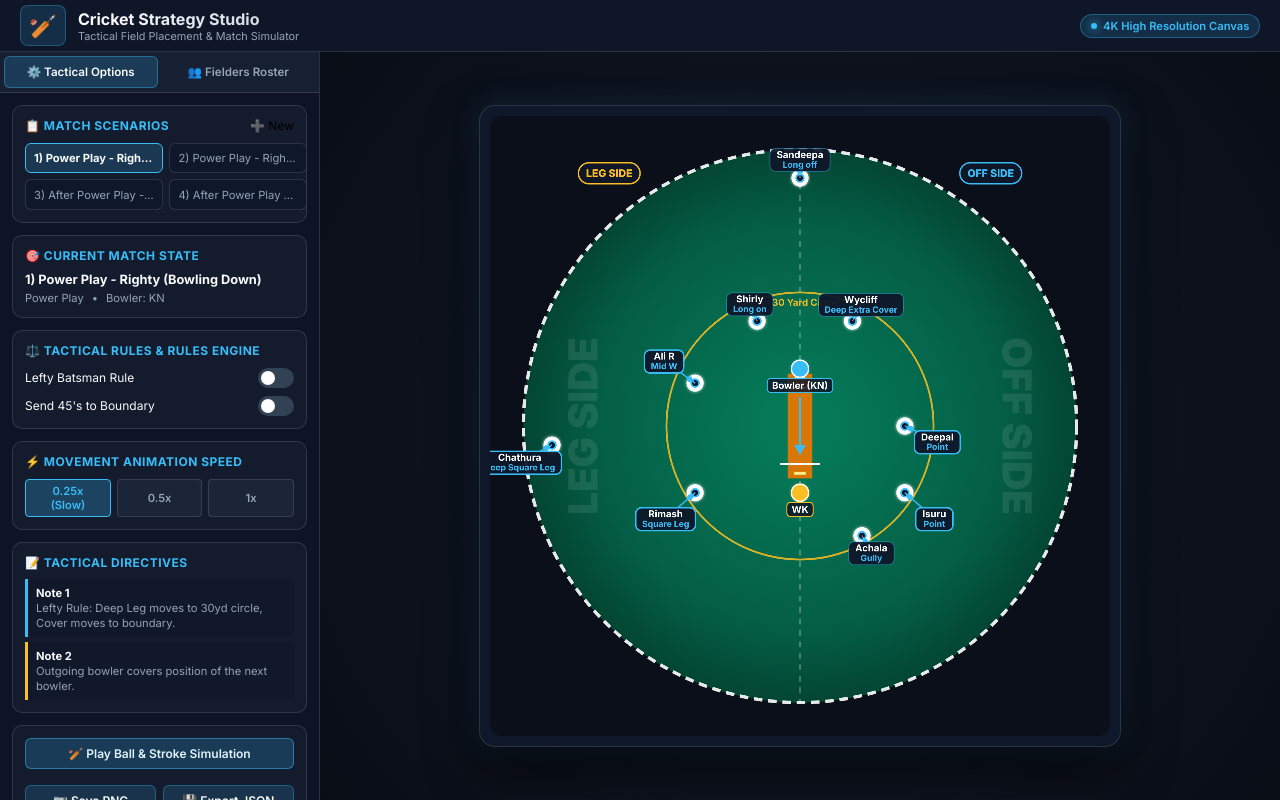
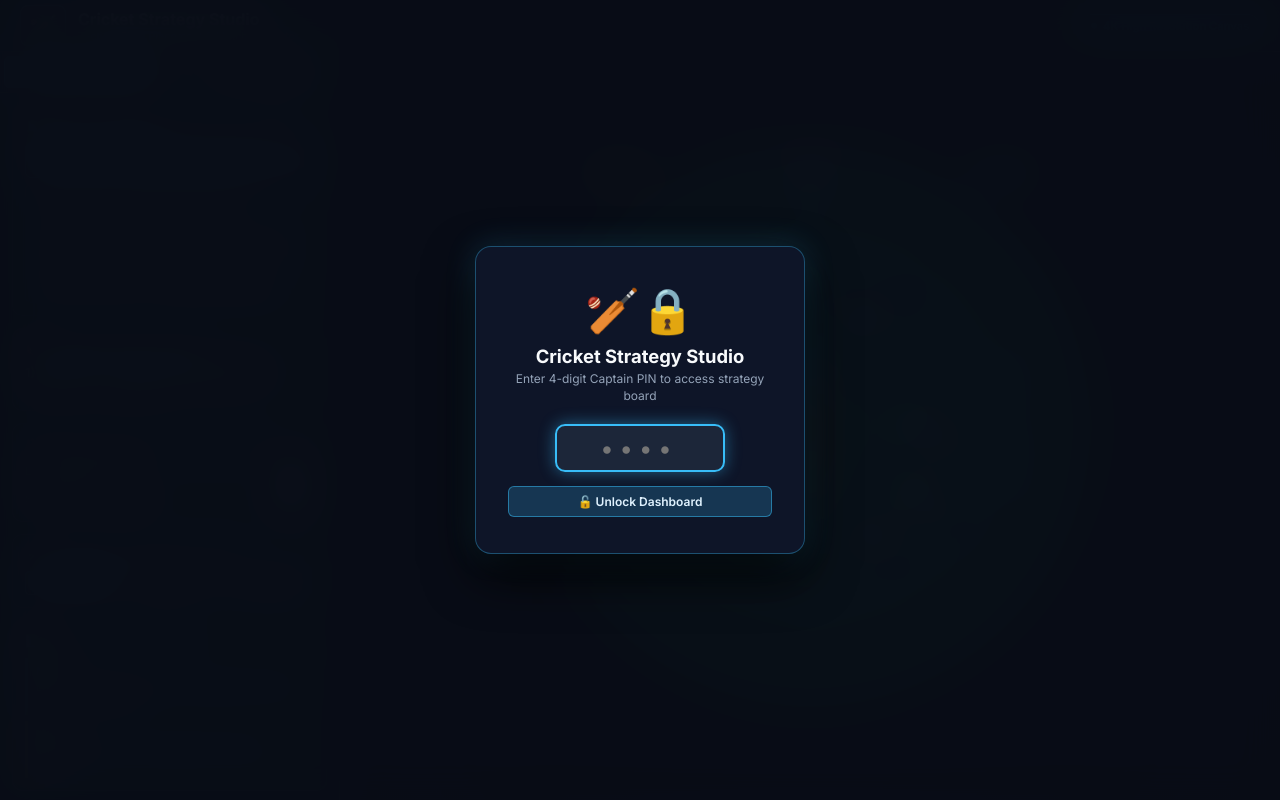
Before and after one commit to ThinukaCreate/cricket-strategy, a plain HTML site: page index.html in a window 1280 px wide. Drawn offline with Linux system fonts and the light colour scheme; animation ran at ten frames a second.

Commit message:
Add files via upload

```diff
--- a/app.js
+++ b/app.js
@@ -1,4 +1,4 @@
-// 2D Cricket Field Strategy Animator - Clean Turf without Center Blue Light & without Batsman Crease Badge
+// 2D Cricket Field Strategy Animator - Broadcast TV Grade Cyan, Gold & Pure White Tactical Color System with PIN Authentication (1996)
 
 const DEFAULT_SCENARIOS = {
   s1: {
@@ -131,11 +131,58 @@ class CricketAnimator {
     this.isBallAnimating = false;
     this.ballSimTime = 0;
 
+    this.initPinLock();
     this.initCanvas();
     this.initScenarios();
     this.bindEvents();
     this.updateScenarioUI();
     this.requestFrame();
+  }
+
+  initPinLock() {
+    const overlay = document.getElementById("pinLockOverlay");
+    const pinInput = document.getElementById("pinInput");
+    const submitBtn = document.getElementById("pinSubmitBtn");
+    const errorMsg = document.getElementById("pinErrorMsg");
+
+    if (sessionStorage.getItem("cricket_pin_unlocked") === "true") {
+      if (overlay) overlay.style.display = "none";
+      return;
+    }
+
+    const checkPin = () => {
+      const entered = pinInput.value.trim();
+      if (entered === "1996") {
+        sessionStorage.setItem("cricket_pin_unlocked", "true");
+        if (overlay) {
+          overlay.classList.add("unlocked");
+          setTimeout(() => {
+            overlay.style.display = "none";
+          }, 350);
+        }
+      } else {
+        if (errorMsg) errorMsg.style.display = "block";
+        pinInput.value = "";
+        pinInput.focus();
+
+        const card = document.querySelector(".pin-card");
+        if (card) {
+          card.style.transform = "translateX(-10px)";
+          setTimeout(() => card.style.transform = "translateX(10px)", 80);
+          setTimeout(() => card.style.transform = "translateX(-6px)", 160);
+          setTimeout(() => card.style.transform = "translateX(0)", 240);
+        }
+      }
+    };
+
+    if (submitBtn) submitBtn.onclick = checkPin;
+    if (pinInput) {
+      pinInput.onkeyup = (e) => {
+        if (e.key === "Enter" || pinInput.value.length === 4) {
+          checkPin();
+        }
+      };
+    }
   }
 
   loadScenariosFromStorage() {
@@ -341,7 +388,7 @@ class CricketAnimator {
         btn.style.justifyContent = "space-between";
 
         btn.innerHTML = `
-          <span style="overflow:hidden; text-overflow:ellipsis; white-space:nowrap; max-width:120px;">${item.title}</span>
+          <span style="white-space:normal; word-break:break-word; flex:1; padding-right:0.4rem;">${item.title}</span>
           ${item.isCustom ? `<button class="btn-icon-small" data-del="${key}" style="color:#fb7185; padding:0 0.2rem;">🗑️</button>` : ''}
         `;
 
@@ -746,7 +793,7 @@ class CricketAnimator {
     const outfieldRadius = 290;
     const innerRadius = 140;
 
-    // Plain Natural Green Grass Turf Background (NO CENTER BLUE LIGHT)
+    // Plain Natural Green Grass Turf Background
     const grassGrad = ctx.createRadialGradient(0, 0, 40, 0, 0, outfieldRadius);
     grassGrad.addColorStop(0, "#057857");
     grassGrad.addColorStop(0.7, "#045e45");
@@ -851,8 +898,6 @@ class CricketAnimator {
     ctx.fillStyle = "#fef08a";
     ctx.fillRect(-6, -pH / 2 + 4, 12, 3);
     ctx.fillRect(-6, pH / 2 - 7, 12, 3);
-
-    // REMOVED BATSMAN STANCE BADGE OVER CREASE (NO MORE BATSMAN TEXT OVERLAY ON PITCH)
 
     // Bowler Arrow
     ctx.strokeStyle = "#38bdf8";
--- a/index.html
+++ b/index.html
@@ -14,6 +14,27 @@
   <link rel="stylesheet" href="styles.css">
 </head>
 <body>
+
+  <!-- Security PIN Lock Screen Overlay (PIN: 1996) -->
+  <div class="pin-lock-overlay" id="pinLockOverlay">
+    <div class="pin-card">
+      <div class="pin-icon">🏏🔒</div>
+      <h2>Cricket Strategy Studio</h2>
+      <p>Enter 4-digit Captain PIN to access strategy board</p>
+
+      <div class="pin-input-group">
+        <input type="password" id="pinInput" maxlength="4" placeholder="••••" autofocus autocomplete="off">
+      </div>
+
+      <div class="pin-error-msg" id="pinErrorMsg" style="display:none;">
+        ❌ Invalid PIN. Please try again.
+      </div>
+
+      <button class="btn-action green" id="pinSubmitBtn" style="margin-top:0.85rem;">
+        <span>🔓 Unlock Dashboard</span>
+      </button>
+    </div>
+  </div>
 
   <!-- Top Navigation Header -->
   <header class="app-header">
@@ -135,7 +156,7 @@
           </div>
         </div>
 
-        <!-- Movement Animation Speed Control (Moved from overlay) -->
+        <!-- Movement Animation Speed Control -->
         <div class="section-box">
           <div class="box-title">
             <span>⚡ Movement Animation Speed</span>
--- a/styles.css
+++ b/styles.css
@@ -1,4 +1,4 @@
-/* Premium Broadcast Sports Dashboard Design System */
+/* Premium Broadcast Sports Dashboard Design System with PIN Security Lock */
 
 :root {
   --bg-dark: #0b0f19;
@@ -33,6 +33,87 @@ body {
   overflow: hidden;
   display: flex;
   flex-direction: column;
+}
+
+/* Security PIN Lock Screen Overlay */
+.pin-lock-overlay {
+  position: fixed;
+  top: 0; left: 0; width: 100vw; height: 100vh;
+  background: rgba(9, 13, 22, 0.96);
+  backdrop-filter: blur(18px);
+  z-index: 99999;
+  display: flex;
+  align-items: center;
+  justify-content: center;
+  transition: opacity 0.35s ease, transform 0.35s ease;
+}
+
+.pin-lock-overlay.unlocked {
+  opacity: 0;
+  pointer-events: none;
+  transform: scale(1.05);
+}
+
+.pin-card {
+  background: rgba(15, 23, 42, 0.95);
+  border: 1px solid rgba(56, 189, 248, 0.35);
+  border-radius: 16px;
+  padding: 2.25rem 2rem;
+  width: 330px;
+  text-align: center;
+  box-shadow: 0 20px 50px rgba(0, 0, 0, 0.85), 0 0 30px rgba(56, 189, 248, 0.2);
+  transition: transform 0.15s ease;
+}
+
+.pin-icon {
+  font-size: 2.75rem;
+  margin-bottom: 0.5rem;
+}
+
+.pin-card h2 {
+  font-size: 1.15rem;
+  font-weight: 700;
+  color: var(--text-main);
+  margin-bottom: 0.25rem;
+}
+
+.pin-card p {
+  font-size: 0.75rem;
+  color: var(--text-muted);
+  margin-bottom: 1.25rem;
+  line-height: 1.4;
+}
+
+.pin-input-group {
+  display: flex;
+  justify-content: center;
+}
+
+.pin-input-group input {
+  width: 170px;
+  height: 48px;
+  background: rgba(30, 41, 59, 0.9);
+  border: 2px solid rgba(56, 189, 248, 0.5);
+  border-radius: 10px;
+  font-size: 1.5rem;
+  font-weight: 700;
+  letter-spacing: 0.5rem;
+  text-align: center;
+  color: #ffffff;
+  outline: none;
+  transition: all 0.2s ease;
+}
+
+.pin-input-group input:focus {
+  border-color: var(--accent-sky);
+  box-shadow: 0 0 16px rgba(56, 189, 248, 0.45);
+}
+
+.pin-error-msg {
+  color: #f43f5e;
+  font-size: 0.75rem;
+  font-weight: 600;
+  margin-top: 0.5rem;
 }
 
 /* App Header */
@@ -101,11 +182,11 @@ body {
   box-shadow: 0 0 8px var(--accent-sky);
 }
 
-/* Master Container Grid (Left 320px Sidebar | Right 1fr Stage) */
+/* Master Container Grid (Left 340px Sidebar | Right 1fr Stage) */
 .app-container {
   flex: 1;
   display: grid;
-  grid-template-columns: 320px 1fr;
+  grid-template-columns: 340px 1fr;
   height: calc(100vh - 52px);
   overflow: hidden;
 }
@@ -189,10 +270,10 @@ body {
   letter-spacing: 0.5px;
 }
 
-/* Scenario Selector Grid */
+/* Scenario Selector List (Full Width Clean Layout) */
 .scenario-grid {
-  display: grid;
-  grid-template-columns: 1fr 1fr;
+  display: flex;
+  flex-direction: column;
   gap: 0.4rem;
 }
 
@@ -200,13 +281,15 @@ body {
   background: rgba(15, 23, 42, 0.6);
   border: 1px solid var(--panel-border);
   border-radius: 6px;
-  padding: 0.45rem 0.5rem;
-  font-size: 0.7rem;
+  padding: 0.55rem 0.75rem;
+  font-size: 0.75rem;
+  font-weight: 600;
   color: var(--text-muted);
   cursor: pointer;
   transition: all 0.15s ease;
   text-align: left;
-  line-height: 1.25;
+  line-height: 1.3;
+  width: 100%;
 }
 
 .sc-btn.active {
```
